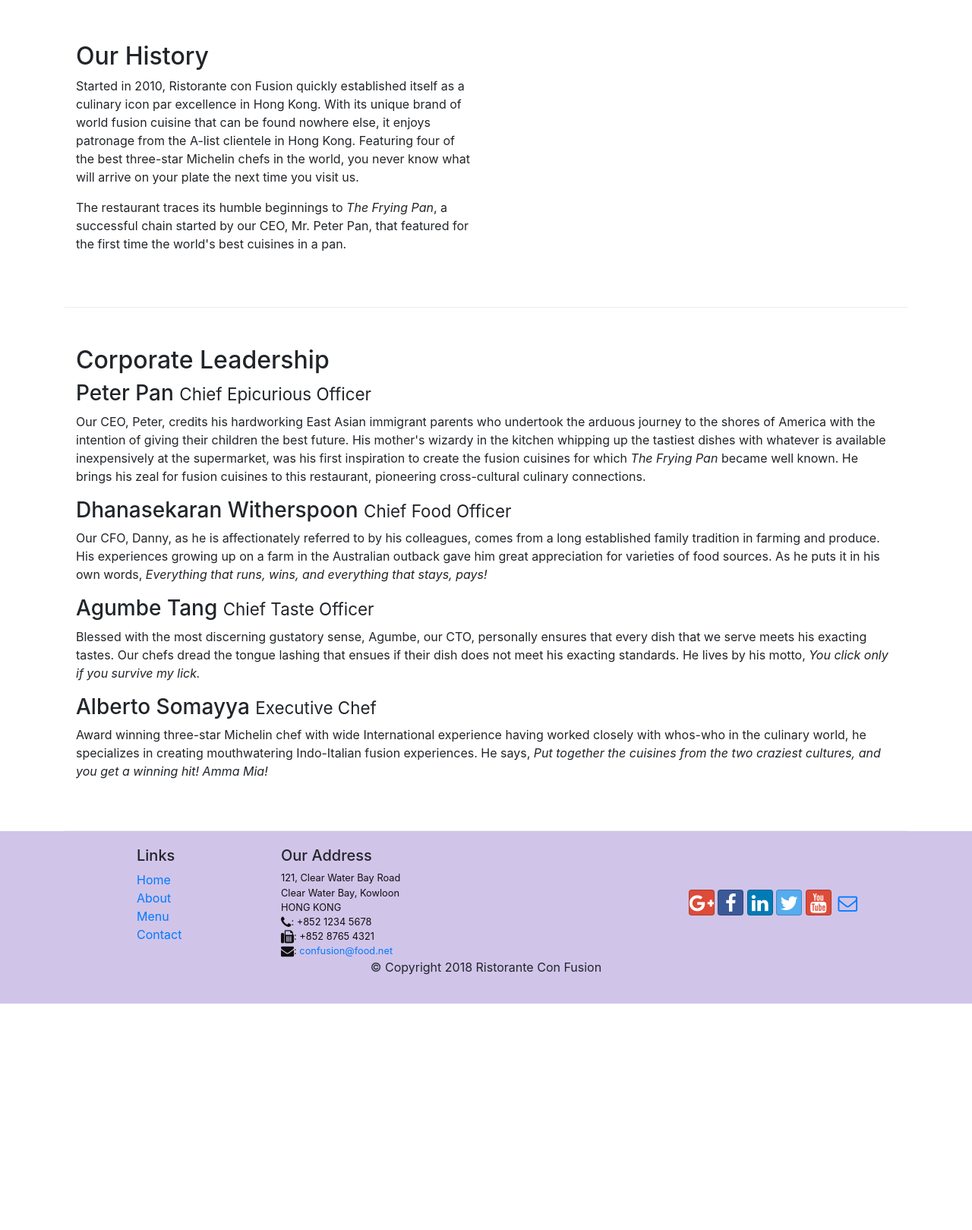
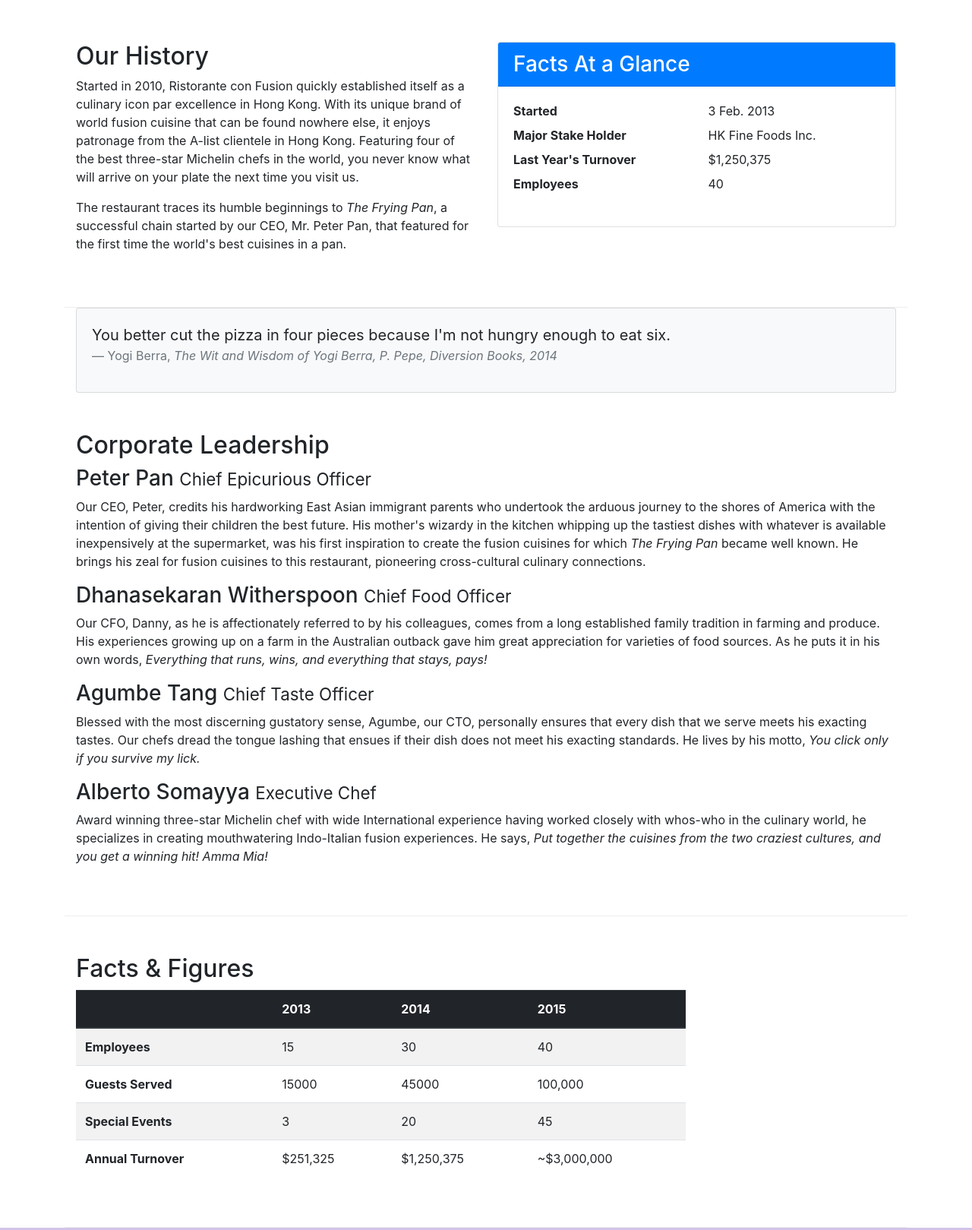
Before and after one commit to Ashwinbalaji2000/Restarunt-Interface, a website: page aboutus.html in a window 1280 px wide. Shown: the part 460-2079 px from the top of the page at 76% size. Before the commit the page ends 1781 px from the top, so only its background shows below. Drawn offline with nearby package versions, Linux system fonts and the light colour scheme.

Commit message:
images and media

```diff
--- a/aboutus.html
+++ b/aboutus.html
@@ -24,7 +24,7 @@
             <button class="navbar-toggler" type="button" data-toggle="collapse" data-target="#Navbar">
                 <span class="navbar-toggler-icon"></span>
             </button>
-           <a class="navbar-brand mr-auto" href="#">Ristorante Con Fusion</a>
+           <a class="navbar-brand mr-auto" href="#"><img src="img/logo.png" height="30" width="41"></a>
            <div class="collapse navbar-collapse" id="Navbar">
                 <ul class="navbar-nav mr-auto">
                     <li class="nav-item "><a class="nav-link" href="index.html" ><span class="fa fa-home fa-lg"></span> Home</a></li>
@@ -47,9 +47,10 @@
                     <h1>Ristorante con Fusion</h1>
                     <p>We take inspiration from the World's best cuisines, and create a unique fusion experience. Our lipsmacking creations will tickle your culinary senses!</p>
                 </div>
-                <div class="col-12 col-sm">
 
-                </div>
+                    <div class="col-12 col-sm align-self-center">
+                        <img src="img/logo.png" class="img-fluid">
+                    </div>
             </div>
         </div>
     </header>
@@ -73,10 +74,36 @@
                 <p>Started in 2010, Ristorante con Fusion quickly established itself as a culinary icon par excellence in Hong Kong. With its unique brand of world fusion cuisine that can be found nowhere else, it enjoys patronage from the A-list clientele in Hong Kong.  Featuring four of the best three-star Michelin chefs in the world, you never know what will arrive on your plate the next time you visit us.</p>
                 <p>The restaurant traces its humble beginnings to <em>The Frying Pan</em>, a successful chain started by our CEO, Mr. Peter Pan, that featured for the first time the world's best cuisines in a pan.</p>
             </div>
-            <div>
+            <div class="col-12 col-sm-6">
+                <div class="card">
+                    <h3 class="card-header bg-primary text-white">Facts At a Glance</h3>
+                    <div class="card-body">
+                        <dl class="row">
+                            <dt class="col-6">Started</dt>
+                            <dd class="col-6">3 Feb. 2013</dd>
+                            <dt class="col-6">Major Stake Holder</dt>
+                            <dd class="col-6">HK Fine Foods Inc.</dd>
+                            <dt class="col-6">Last Year's Turnover</dt>
+                            <dd class="col-6">$1,250,375</dd>
+                            <dt class="col-6">Employees</dt>
+                            <dd class="col-6">40</dd>
+                        </dl>
+                    </div>
+                </div>
             </div>
         </div>
-
+        <div class="col-12">
+            <div class="card card-body bg-light">
+                <blockquote class="blockquote">
+                    <p class="mb-0">You better cut the pizza in four pieces because
+                        I'm not hungry enough to eat six.</p>
+                    <footer class="blockquote-footer">Yogi Berra,
+                        <cite title="Source Title">The Wit and Wisdom of Yogi Berra,
+                        P. Pepe, Diversion Books, 2014</cite>
+                    </footer>
+                </blockquote>
+            </div>
+        </div>
 
         <div class="row row-content">
             <div class="col-12 col-sm-12 ">
@@ -91,6 +118,53 @@
                 <p class="d-none d-sm-block">Award winning three-star Michelin chef with wide International experience having worked closely with whos-who in the culinary world, he specializes in creating mouthwatering Indo-Italian fusion experiences. He says, <em>Put together the cuisines from the two craziest cultures, and you get a winning hit! Amma Mia!</em></p>
             </div>
        </div>
+       <div class="row row-content">
+        <div class="col-12 col-sm-9">
+            <h2>Facts &amp; Figures</h2>
+            <div class="table-responsive">
+                <table class="table table-striped">
+                    <thead class="thead-dark">
+                        <tr>
+                            <th>&nbsp;</th>
+                            <th>2013</th>
+                            <th>2014</th>
+                            <th>2015</th>
+                        </tr>
+                    </thead>
+                    <tbody>
+                        <tr>
+                            <th>Employees</th>
+                            <td>15</td>
+                            <td>30</td>
+                            <td>40</td>
+                        </tr>
+                        <tr>
+                            <th>Guests Served</th>
+                            <td>15000</td>
+                            <td>45000</td>
+                            <td>100,000</td>
+                        </tr>
+                        <tr>
+                            <th>Special Events</th>
+                            <td>3</td>
+                            <td>20</td>
+                            <td>45</td>
+                        </tr>
+                        <tr>
+                            <th>Annual Turnover</th>
+                            <td>$251,325</td>
+                            <td>$1,250,375</td>
+                            <td>~$3,000,000</td>
+                        </tr>
+                    </tbody>
+                </table>
+            </div>
+        </div>
+         <div class="col-12 col-sm-3">
+
+        </div>
+   </div>
+
 
     </div>
 
```
Also changed, not shown: contactus.html (+4 -1 lines), index.html (+30 -6 lines), img/alberto.png (added), img/buffet.png (added), img/logo.png (added), img/uthappizza.png (added), 1 other file.
